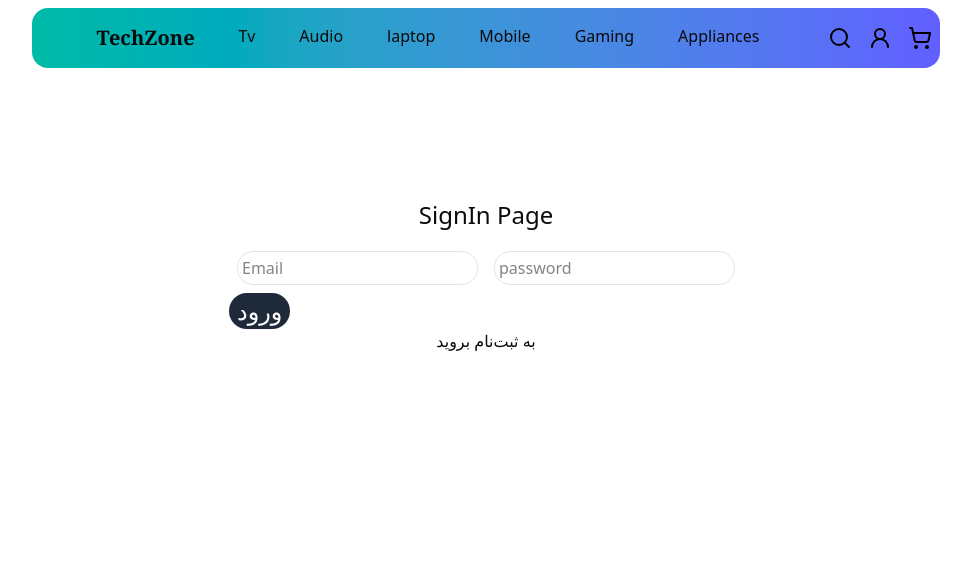
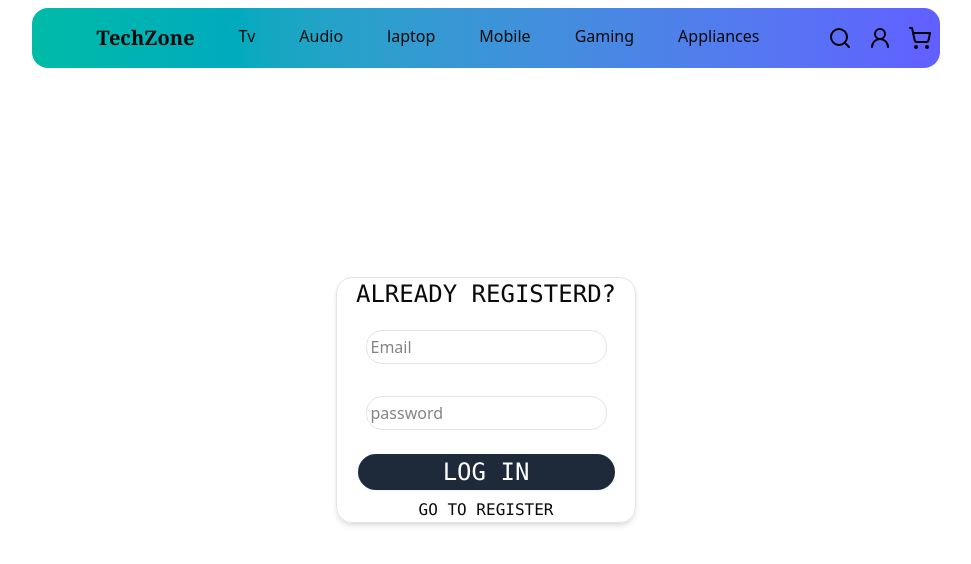
Before and after one commit to mrejo11/Ecommerce-Store, a Next.js app: page /account/signIn in a window 1280 px wide. Shown: the top 564 px of the page, without its empty margins (154-1125 px from the left). Built offline with nearby package versions, Linux system fonts and the light colour scheme; no server answers.

Commit message:
updateLoginPage

```diff
--- a/src/app/account/signIn/page.tsx
+++ b/src/app/account/signIn/page.tsx
@@ -9,7 +9,12 @@ import { auth } from "@/lib/fireBase";
 import { Button } from "@/components/ui/button";
 import { Loader2 } from "lucide-react";
 import { AppDispatch, RootState } from "@/store/store";
-import { setEmail,setIsLoading,setIsLogin,setPassword } from "@/store/authSlice";//تابع رو اینمپورت میکنیم
+import {
+  setEmail,
+  setIsLoading,
+  setIsLogin,
+  setPassword,
+} from "@/store/authSlice"; //تابع رو اینمپورت میکنیم
 import { useDispatch } from "react-redux";
 import { useSelector } from "react-redux";
 
@@ -18,8 +23,10 @@ const AuthForm = () => {
   // const [email, setEmail] = useState("");
   // const [password, setPassword] = useState("");
   // const [isLoading, setIsLoading] = useState(false); // حالت لودینگ
-  const dispatch=useDispatch<AppDispatch>()
-  const {email,isLoading,isLogin,password}=useSelector((state:RootState)=>state.authSlice)//استیت تابع رو تو متغفیر دیاسراکت کردیم
+  const dispatch = useDispatch<AppDispatch>();
+  const { email, isLoading, isLogin, password } = useSelector(
+    (state: RootState) => state.authSlice
+  ); //استیت تابع رو تو متغفیر دیاسراکت کردیم
   const router = useRouter();
 
   const handleSubmit = (e: React.FormEvent) => {
@@ -53,9 +60,14 @@ const AuthForm = () => {
   };
 
   return (
-    <div className="flex flex-col w-full h-[50vh] justify-center items-center">
-      <h1 className="text-2xl mb-3">{isLogin ? "SignIn Page" : "Register"}</h1>
-      <form onSubmit={handleSubmit}>
+    <div className=" absolute left-1/2 top-1/2 flex flex-col items-center justify-center w-[300px] h-[400] border shadow-md rounded-2xl  -translate-x-1/2 -translate-y-1/2 ">
+      <div className=" flex ">
+        <h1 className="text-2xl mb-3 font-mono">
+          {isLogin ? "ALREADY REGISTERD?" : "Register"}
+        </h1>
+      </div>
+      <div>
+        <form onSubmit={handleSubmit} className="flex flex-col gap-4">
           <input
             className="border p-1 rounded-2xl m-2"
             type="email"
@@ -72,18 +84,21 @@ const AuthForm = () => {
           />
           <Button
             disabled={isLoading} // دکمه فقط موقع لودینگ غیرفعال می‌شه
-          className="bg-gray-800 p-2 text-2xl text-white rounded-full flex items-center justify-center"
+            className="bg-gray-800 p-2 text-2xl text-white rounded-full flex items-center justify-center font-mono hover:bg-gray-500 cursor-pointer"
             type="submit"
           >
             {isLoading ? (
               <Loader2 className="animate-spin" />
             ) : (
-            <>{isLogin ? "ورود" : "ثبت‌نام"}</>
+              <>{isLogin ? "LOG IN" : "REGISTER"}</>
             )}
           </Button>
         </form>
-      <button onClick={() => dispatch(setIsLogin(!isLogin))}>
-        {isLogin ? "به ثبت‌نام بروید" : "به ورود بروید"}
+      </div>
+      <button
+      className=" flex mt-2 font-mono cursor-pointer hover:text-blue-500 "
+      onClick={() => dispatch(setIsLogin(!isLogin))}>
+        {isLogin ? " GO TO REGISTER" : "به ورود بروید"}
       </button>
 
       {!isLogin && (
```
Lines whose indentation alone changed are shown as unchanged.
